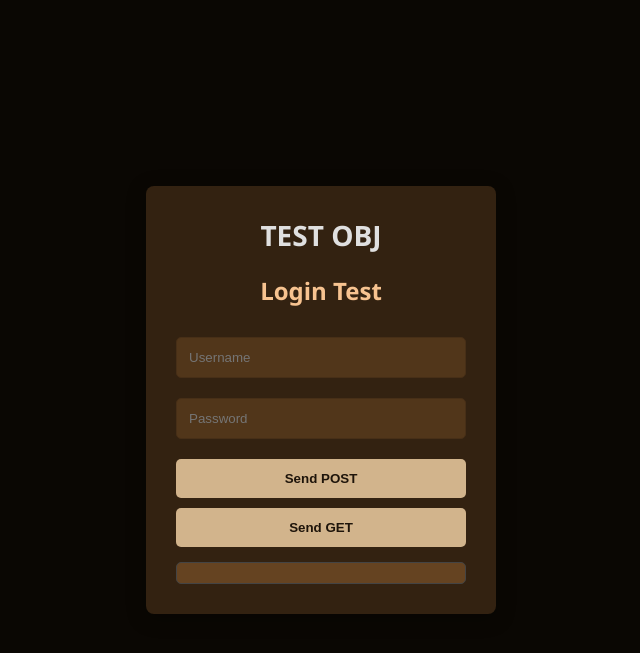
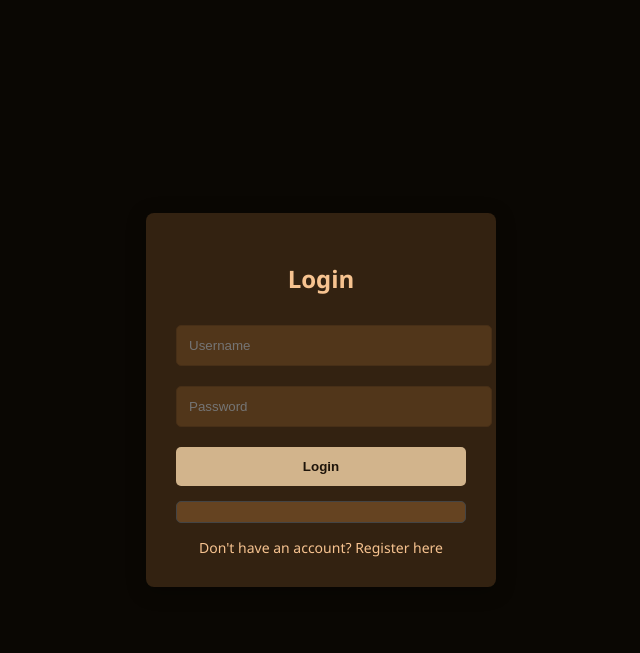
Before and after one commit to Chengotic/project_folder, a Flask app: page / in a window 1280 px wide. Shown: the top 653 px of the page, without its empty margins (319-959 px from the left). Run offline with Flask 3, Linux system fonts and the light colour scheme.

Commit message:
Added register page

```diff
--- a/app/models.py
+++ b/app/models.py
@@ -7,3 +7,5 @@ class User(db.Model):
 
     def __repr__(self):
         return f"<User {self.username}>"
+
+password = db.Column(db.String(200), nullable=False)  # longer for hashes
--- a/app/routes.py
+++ b/app/routes.py
@@ -1,12 +1,20 @@
 from flask import Blueprint, request, jsonify, render_template
 from app.models import User
+from app import db
+from werkzeug.security import generate_password_hash, check_password_hash
 
 bp = Blueprint('routes', __name__)
 
+# -----------------
+# LOGIN PAGE
+# -----------------
 @bp.route('/')
 def index():
-    return render_template('index.html')   # serves the login page
+    return render_template('index.html')   # serves login page
 
+# -----------------
+# LOGIN API
+# -----------------
 @bp.route('/login', methods=['POST', 'GET'])
 def login():
     if request.method == 'POST':
@@ -20,9 +28,41 @@ def login():
     if not username or not password:
         return jsonify({"status": "fail", "message": "Missing username or password"}), 400
 
-    user = User.query.filter_by(username=username, password=password).first()
+    user = User.query.filter_by(username=username).first()
 
-    if user:
+    if user and check_password_hash(user.password, password):
         return jsonify({"status": "success", "message": "Login successful"})
     else:
         return jsonify({"status": "fail", "message": "Invalid credentials"}), 401
+
+# -----------------
+# REGISTRATION PAGE
+# -----------------
+@bp.route('/register_page')
+def register_page():
+    return render_template('register.html')  # create this template
+
+# -----------------
+# REGISTRATION API
+# -----------------
+@bp.route('/register', methods=['POST'])
+def register():
+    data = request.get_json(silent=True) or {}
+    username = data.get('username')
+    password = data.get('password')
+
+    if not username or not password:
+        return jsonify({"status": "fail", "message": "Missing username or password"}), 400
+
+    # Check if username already exists
+    if User.query.filter_by(username=username).first():
+        return jsonify({"status": "fail", "message": "User already exists"}), 409
+
+    # Create hashed password
+    hashed_password = generate_password_hash(password)
+    new_user = User(username=username, password=hashed_password)
+
+    db.session.add(new_user)
+    db.session.commit()
+
+    return jsonify({"status": "success", "message": "User registered successfully"})
--- a/app/templates/index.html
+++ b/app/templates/index.html
@@ -16,13 +16,6 @@
             margin: 0;
         }
 
-        .header {
-            font-size: 28px;
-            font-weight: bold;
-            margin-bottom: 20px;
-            text-align: center;
-        }
-
         .login-box {
             background: #332211;
             padding: 30px;
@@ -30,35 +23,33 @@
             width: 350px;
             box-shadow: 0 4px 20px rgba(0, 0, 0, 0.3);
             box-sizing: border-box;
+            text-align: center;
         }
 
         h2 {
-            text-align: center;
             margin-bottom: 20px;
             color: #f7c390;
         }
 
         input {
             width: 100%;
-            box-sizing: border-box;
             padding: 12px;
             margin: 10px 0;
             border: 1px solid #472f17;
             border-radius: 5px;
-            transition: all 0.3s;
             background: #51361a;
             color: #fff;
+            transition: 0.3s;
         }
 
         input:focus {
             border-color: #f7c390;
+            background: #383838;
             outline: none;
-            background: #383838;
         }
 
         .btn {
             width: 100%;
-            box-sizing: border-box;
             padding: 12px;
             margin-top: 10px;
             border: none;
@@ -78,16 +69,6 @@
             color: #000000;
         }
 
-        .btn-get {
-            background: #D2B48C;
-            color: #1e140a;
-        }
-
-        .btn-get:hover {
-            background: #ffff00;
-            color: #000000;
-        }
-
         .result {
             margin-top: 15px;
             font-size: 14px;
@@ -101,26 +82,38 @@
             width: 100%;
             box-sizing: border-box;
         }
+
+        .register-link {
+            display: block;
+            margin-top: 15px;
+            color: #f7c390;
+            text-decoration: none;
+            font-size: 14px;
+        }
+
+        .register-link:hover {
+            text-decoration: underline;
+        }
     </style>
 </head>
 <body>
     <div class="login-box">
-        <div class="header">TEST OBJ</div>
-        <h2>Login Test</h2>
+        <h2>Login</h2>
         <input type="text" id="username" placeholder="Username" required>
         <input type="password" id="password" placeholder="Password" required>
-        <button class="btn btn-post" id="btn-post">Send POST</button>
-        <button class="btn btn-get" id="btn-get">Send GET</button>
+        <button class="btn btn-post" id="btn-post">Login</button>
         <div class="result" id="result"></div>
+
+        <!-- Link to registration page -->
+        <a class="register-link" href="/register_page">Don't have an account? Register here</a>
     </div>
 
     <script>
         console.log("JS loaded");
 
-        const API_BASE = ""; // leave blank to use same server
+        const API_BASE = ""; // same server
 
         document.getElementById('btn-post').addEventListener('click', sendPost);
-        document.getElementById('btn-get').addEventListener('click', sendGet);
 
         function sendPost() {
             const username = document.getElementById('username').value;
@@ -141,23 +134,6 @@
                 console.error(err);
             });
         }
-
-        function sendGet() {
-            const username = document.getElementById('username').value;
-            const password = document.getElementById('password').value;
-
-            const url = `${API_BASE}/login?username=${encodeURIComponent(username)}&password=${encodeURIComponent(password)}`;
-            fetch(url)
-            .then(res => res.json())
-            .then(data => {
-                document.getElementById('result').innerText = 'GET Response:\n' + JSON.stringify(data, null, 2);
-                console.log('GET Response:', data);
-            })
-            .catch(err => {
-                document.getElementById('result').innerText = 'Error: ' + err;
-                console.error(err);
-            });
-        }
     </script>
 </body>
 </html>
```
Also changed, not shown: app/templates/register.html (added, +40 -0 lines), instance/data.db.
